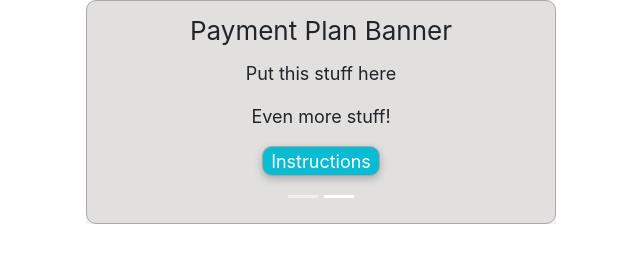
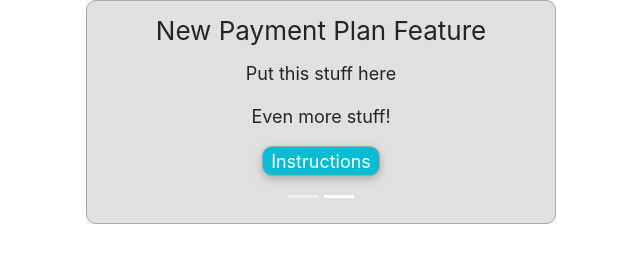
Before and after one commit to dstein131/carousel, a plain HTML site: page index.html in a window 1280 px wide. Both pictures are taken after a click on the button 658 px from the left and 397 px from the top of the page. Shown: the whole page, without its empty margins (319-959 px from the left). Drawn offline with nearby package versions, Linux system fonts and the light colour scheme.

Commit message:
index.html

```diff
--- a/index.html
+++ b/index.html
@@ -49,7 +49,7 @@
       <div class="carousel-item" data-bs-interval="6000">
         <div class="mainbox">
             <div class="semflex">
-                <div class="headline">Payment Plan Banner</div>
+                <div class="headline">New Payment Plan Feature</div>
             </div>
             <p>Put this stuff here</p>
             <p>Even more stuff!</p>
```
